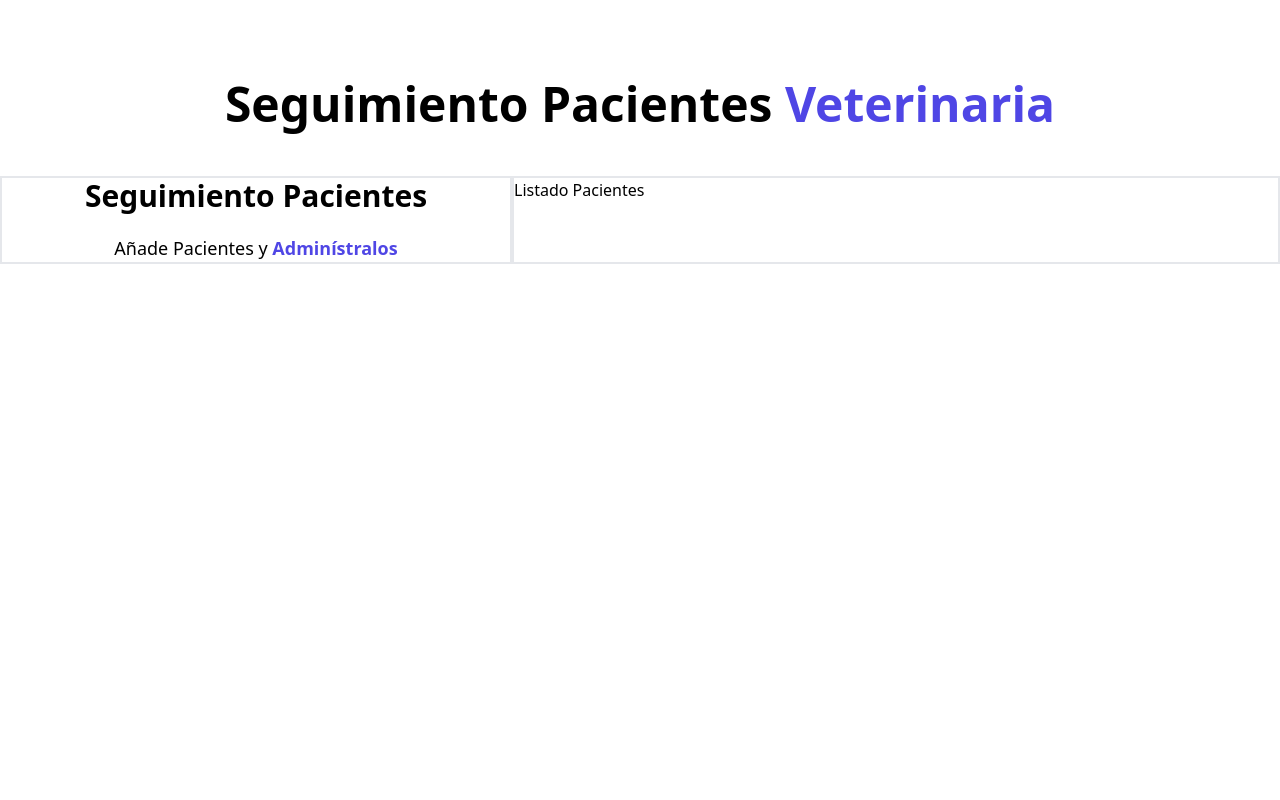
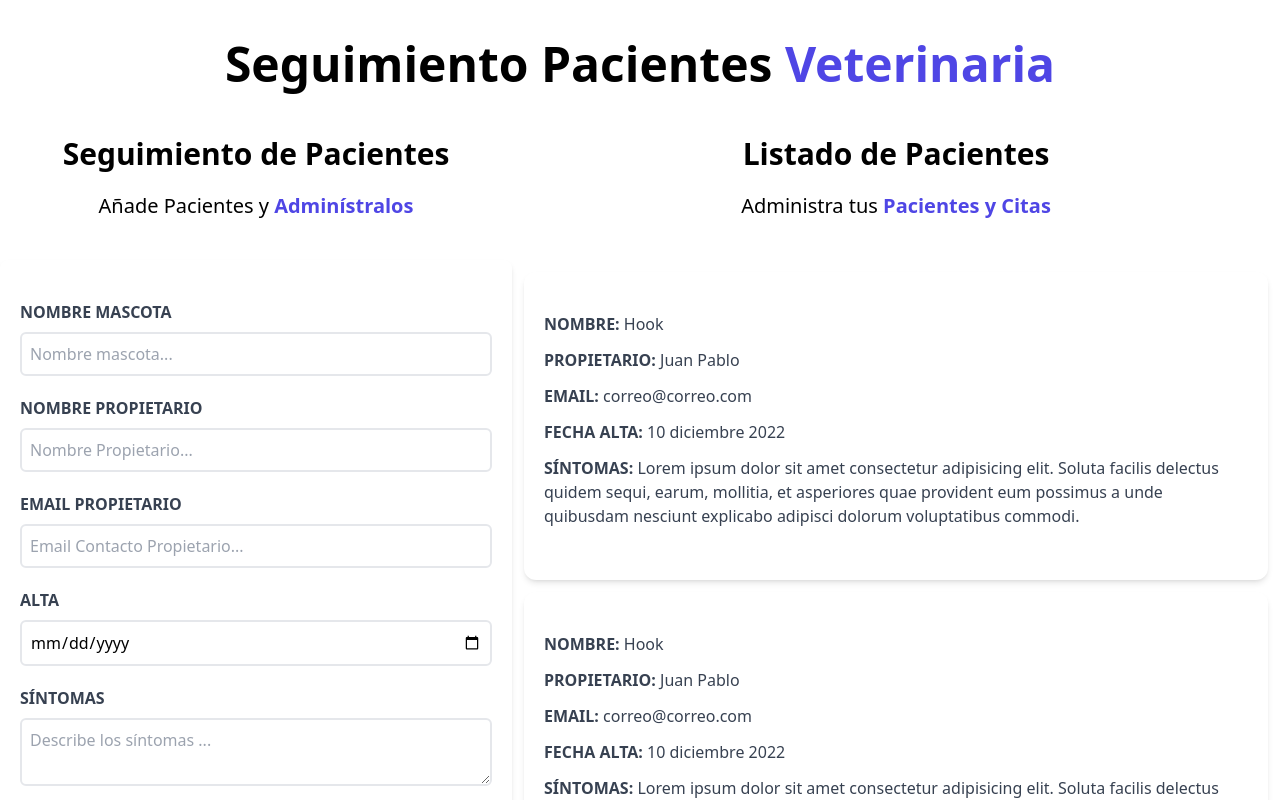
Before and after one commit to rroblsgo/citas-vite-react, a React (Vite) app: page / in a window 1280 px wide. Shown: the top 800 px of the page. Built offline with nearby package versions, Linux system fonts and the light colour scheme.

Commit message:
Creando el Formulario y el Listado de Pacientes

```diff
--- a/index.html
+++ b/index.html
@@ -8,7 +8,7 @@
   <title>citas-vite-react</title>
 </head>
 
-<body class="bg-gray-150 h-screen">
+<body class="bg-gray-100 h-screen">
   <div id="root"></div>
   <script type="module" src="/src/main.jsx"></script>
 </body>
--- a/src/App.css
+++ /dev/null
@@ -1,42 +0,0 @@
-.App {
-  text-align: center;
-}
-
-.App-logo {
-  height: 40vmin;
-  pointer-events: none;
-}
-
-@media (prefers-reduced-motion: no-preference) {
-  .App-logo {
-    animation: App-logo-spin infinite 20s linear;
-  }
-}
-
-.App-header {
-  background-color: #282c34;
-  min-height: 100vh;
-  display: flex;
-  flex-direction: column;
-  align-items: center;
-  justify-content: center;
-  font-size: calc(10px + 2vmin);
-  color: white;
-}
-
-.App-link {
-  color: #61dafb;
-}
-
-@keyframes App-logo-spin {
-  from {
-    transform: rotate(0deg);
-  }
-  to {
-    transform: rotate(360deg);
-  }
-}
-
-button {
-  font-size: calc(10px + 2vmin);
-}
--- a/src/App.jsx
+++ b/src/App.jsx
@@ -4,7 +4,7 @@ import ListadoPacientes from './components/ListadoPacientes';
 
 const App = () => {
   return (
-    <div className="container mx-auto mt-20">
+    <div className="container mx-auto mt-10">
       <Header />
       <div className="mt-12 md:flex">
         <Formulario />
--- a/src/components/Formulario.jsx
+++ b/src/components/Formulario.jsx
@@ -1,11 +1,93 @@
 const Formulario = () => {
   return (
-    <div className="md:w-1/2 lg:w-2/5 border-2">
-      <h2 className="font-black text-3xl text-center">Seguimiento Pacientes</h2>
-      <p className="text-lg mt-5 text-center">
+    <div className="md:w-1/2 lg:w-2/5">
+      <h2 className="font-black text-3xl text-center">
+        Seguimiento de Pacientes
+      </h2>
+      <p className="text-xl mt-5 text-center mb-10">
         Añade Pacientes y{' '}
         <span className="text-indigo-600 font-bold">Adminístralos</span>
       </p>
+
+      <form className="bg-white shadow-md rounded-lg px-5 py-10 mb-10">
+        <div className="mb-5">
+          <label
+            htmlFor="mascota"
+            className="block text-gray-700 uppercase font-bold"
+          >
+            Nombre mascota
+          </label>
+          <input
+            type="text"
+            id="mascota"
+            placeholder="Nombre mascota..."
+            className="border-2 w-full p-2 mt-2 placeholder-gray-400 rounded-md"
+          />
+        </div>
+        <div className="mb-5">
+          <label
+            htmlFor="propietario"
+            className="block text-gray-700 uppercase font-bold"
+          >
+            Nombre Propietario
+          </label>
+          <input
+            type="text"
+            id="propietario"
+            placeholder="Nombre Propietario..."
+            className="border-2 w-full p-2 mt-2 placeholder-gray-400 rounded-md"
+          />
+        </div>
+        <div className="mb-5">
+          <label
+            htmlFor="email"
+            className="block text-gray-700 uppercase font-bold"
+          >
+            Email Propietario
+          </label>
+          <input
+            type="email"
+            id="email"
+            placeholder="Email Contacto Propietario..."
+            className="border-2 w-full p-2 mt-2 placeholder-gray-400 rounded-md"
+          />
+        </div>
+        <div className="mb-5">
+          <label
+            htmlFor="alta"
+            className="block text-gray-700 uppercase font-bold"
+          >
+            Alta
+          </label>
+          <input
+            type="date"
+            id="alta"
+            className="border-2 w-full p-2 mt-2 placeholder-gray-400 rounded-md"
+          />
+        </div>
+        <div className="mb-5">
+          <label
+            htmlFor="sintomas"
+            className="block text-gray-700 uppercase font-bold"
+          >
+            Síntomas
+          </label>
+          <textArea
+            id="sintomas"
+            placeholder="Describe los síntomas ..."
+            className="border-2 w-full p-2 mt-2 placeholder-gray-400 rounded-md"
+          />
+        </div>
+        <div className="mb-5">
+          <input
+            type="submit"
+            placeholder="Nombre Propietario..."
+            className="bg-indigo-600 w-full p-3 text-white uppercase font-bold
+            hover:bg-indigo-800 cursor-pointer rounded-md transition-all"
+            value="agregar paciente"
+          />
+        </div>
+      </form>
     </div>
   );
 };
--- a/src/components/ListadoPacientes.jsx
+++ b/src/components/ListadoPacientes.jsx
@@ -1,7 +1,19 @@
+import Paciente from './Paciente';
+
 const ListadoPacientes = () => {
   return (
-    <div className="w-1/2 lg:w-3/5 border-2">
-      <h2>Listado Pacientes</h2>
+    <div className="md:w-1/2 lg:w-3/5">
+      <h2 className="font-black text-3xl text-center">Listado de Pacientes</h2>
+      <p className="text-xl mt-5 mb-10 text-center">
+        Administra tus {''}
+        <span className="text-indigo-600 font-bold">Pacientes y Citas</span>
+      </p>
+      <div className="md:h-screen overflow-y-scroll">
+        <Paciente />
+        <Paciente />
+        <Paciente />
+        <Paciente />
+      </div>
     </div>
   );
 };
--- /dev/null
+++ b/src/components/Paciente.jsx
@@ -0,0 +1,33 @@
+const Paciente = () => {
+  return (
+    <div className="m-3 bg-white shadow-md px-5 py-10 rounded-xl">
+      <p className="font-bold mb-3 text-gray-700 uppercase">
+        Nombre: {''}
+        <span className="font-normal normal-case">Hook</span>
+      </p>
+      <p className="font-bold mb-3 text-gray-700 uppercase">
+        Propietario: {''}
+        <span className="font-normal normal-case">Juan Pablo</span>
+      </p>
+      <p className="font-bold mb-3 text-gray-700 uppercase">
+        Email: {''}
+        <span className="font-normal normal-case">correo@correo.com</span>
+      </p>
+      <p className="font-bold mb-3 text-gray-700 uppercase">
+        Fecha Alta: {''}
+        <span className="font-normal normal-case">10 diciembre 2022</span>
+      </p>
+      <p className="font-bold mb-3 text-gray-700 uppercase">
+        Síntomas: {''}
+        <span className="font-normal normal-case">
+          Lorem ipsum dolor sit amet consectetur adipisicing elit. Soluta
+          facilis delectus quidem sequi, earum, mollitia, et asperiores quae
+          provident eum possimus a unde quibusdam nesciunt explicabo adipisci
+          dolorum voluptatibus commodi.
+        </span>
+      </p>
+    </div>
+  );
+};
+
+export default Paciente;
```
